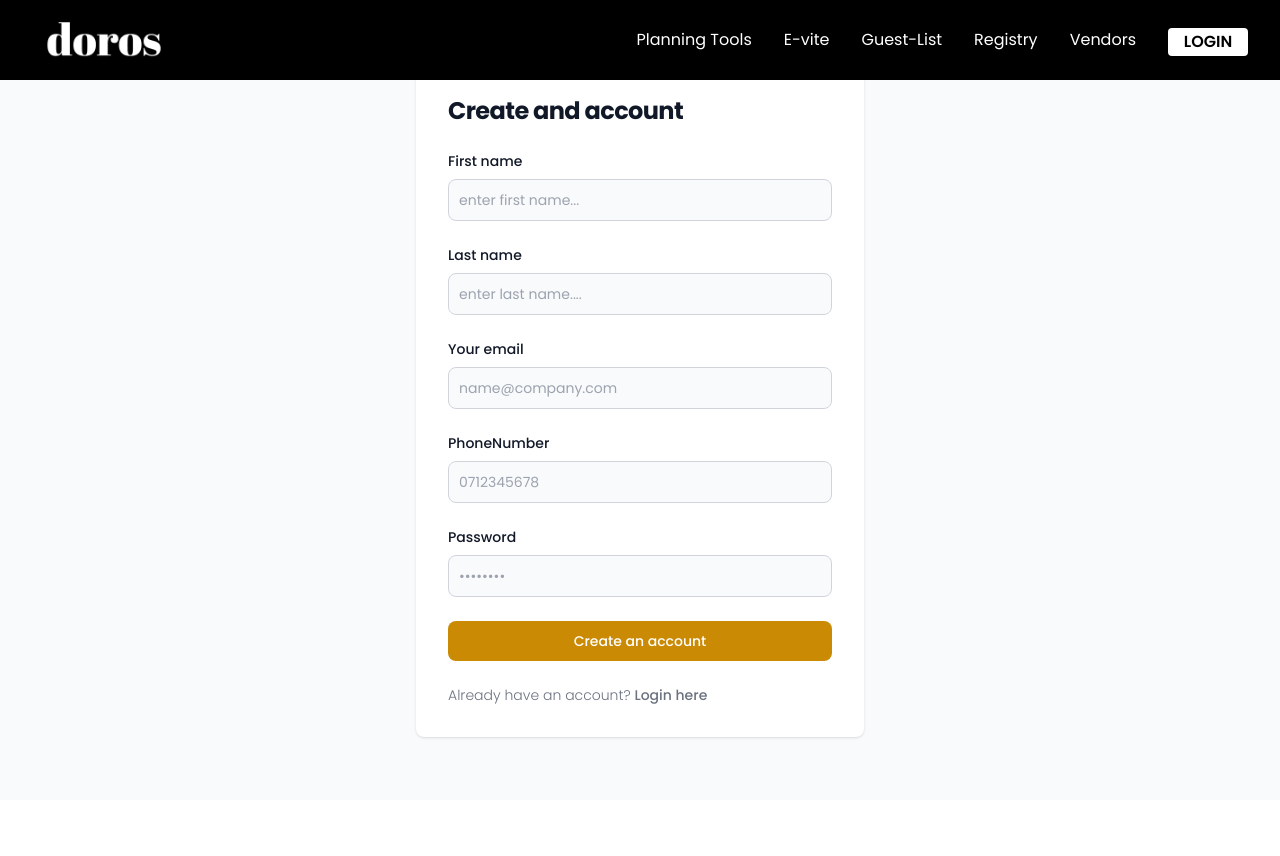
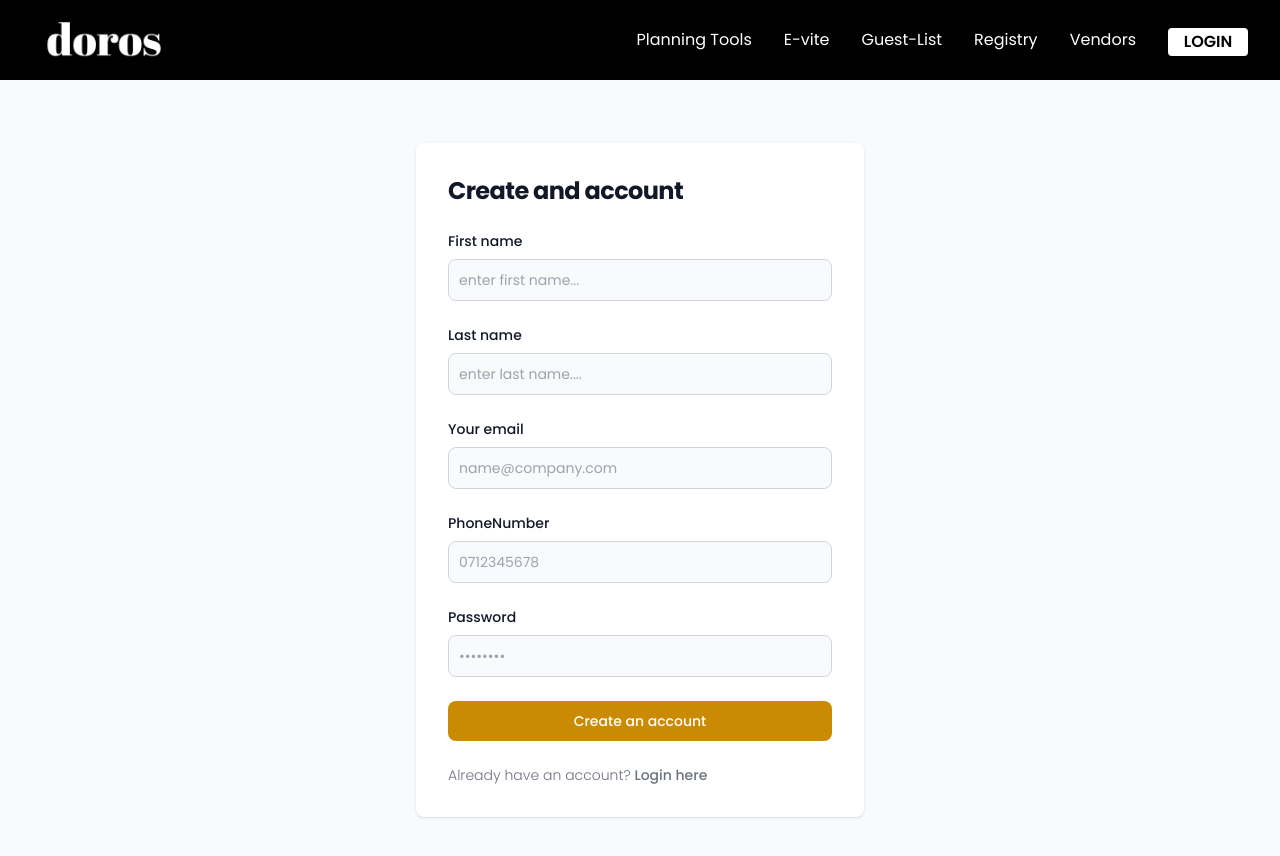
Before and after one commit to ArshavineRoy/doros-wedding-client, a React (Create React App) app: page /register in a window 1280 px wide. Shown: the top 856 px of the page. Before the commit the page ends 800 px from the top, so only its background shows below. Built offline with nearby package versions, Linux system fonts and the light colour scheme.

Commit message:
add styling to register form

```diff
--- a/src/ui/Components/RegistrationForm.js
+++ b/src/ui/Components/RegistrationForm.js
@@ -89,7 +89,7 @@ const RegistrationForm = () => {
   };
 
   return (
-    <div>
+    <div className="pt-20">
       {signUpData.isLoading && <p>Signing up...</p>}
       {signUpData.errorMessage && (
         <p className="text-red-500">{errorMessage}</p>
@@ -226,7 +226,8 @@ const RegistrationForm = () => {
                 </button>
                 <p className="text-sm font-light text-gray-500 dark:text-gray-400">
                   Already have an account?{" "}
-                  <Link to='/login'
+                  <Link
+                    to="/login"
                     className="font-medium text-primary-600 hover:underline dark:text-primary-500"
                   >
                     Login here
```
